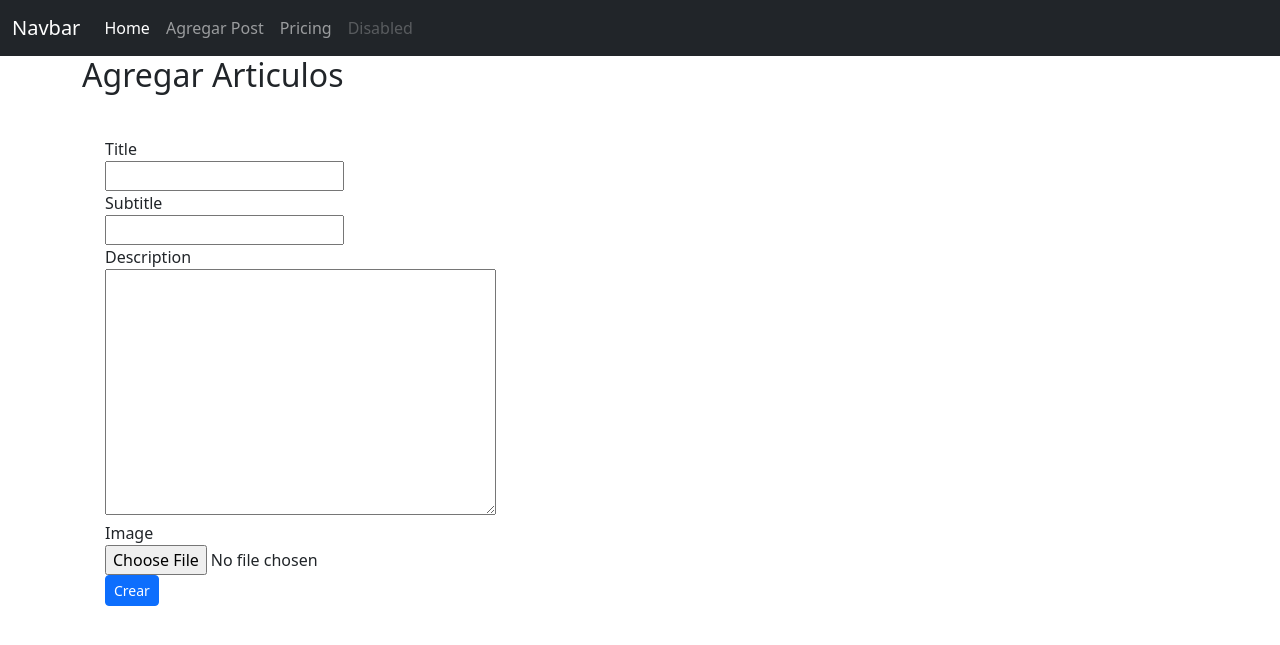
After one commit to orstk0815/Entrega_Final_Python, a Django app: page /form_post/ in a window 1280 px wide. The commit adds this page. Shown: the top 645 px of the page. Run offline with Django 4.2, Linux system fonts and the light colour scheme; some libraries are stand-ins or nearby versions.

Commit message:
Creacion formulario nuevos Posts

```diff
--- a/index.html
+++ /dev/null
@@ -1,2 +0,0 @@
-<div></div>
-<div class="container"></div>
--- /dev/null
+++ b/posts/forms.py
@@ -0,0 +1,8 @@
+from django.forms import ModelForm
+from django import forms
+from .models import Posts
+
+class PostForm (ModelForm):
+    class Meta:
+        model = Posts
+        fields = "__all__"
--- /dev/null
+++ b/posts/templates/form_post.html
@@ -0,0 +1,18 @@
+{% extends 'main.html' %} {% block content %}
+<div class="container">
+  <h2>Agregar Articulos</h2>
+</div>
+<form method="POST" enctype="multipart/form-data">
+  <div class="container">
+    <div class="row row-cols-auto">
+      <div class="col">
+        {% for field in form %} {{field.label}} <br />
+        {{field}} <br />
+        {% endfor %}
+        <button type="submit" class="btn btn-primary btn-sm">Crear</button>
+      </div>
+    </div>
+  </div>
+</form>
+
+{% endblock %}
--- a/posts/urls.py
+++ b/posts/urls.py
@@ -3,6 +3,7 @@ from . import views
 
 urlpatterns = [
     path('', views.home, name="home"),
-    path("post/<str:pk>", views.article, name="post"),
+    path("post/<str:pk>", views.post, name="post"),
+    path("form_post/", views.form, name="formPost"),
 
 ]
--- a/posts/views.py
+++ b/posts/views.py
@@ -1,5 +1,6 @@
 from django.shortcuts import render
 from .models import Posts
+from .forms import PostForm
 
 # Create your views here.
 
@@ -8,7 +9,12 @@ def home(request):
     context = {"posts":post}
     return render(request, "posts.html", context)
 
-def article (request, pk):
+def post (request, pk):
     post = Posts.objects.get(id=pk)
-    context = {"posts":post}
+    context = {"post":post}
     return render(request, "article.html", context)
+
+def form(request):
+    form = PostForm()
+    context = {"form":form}
+    return render(request,"form_post.html",context )
--- a/templates/navbar.html
+++ b/templates/navbar.html
@@ -15,10 +15,12 @@
     <div class="collapse navbar-collapse" id="navbarNav">
       <ul class="navbar-nav">
         <li class="nav-item">
-          <a class="nav-link active" aria-current="page" href="#">Home</a>
+          <a class="nav-link active" aria-current="page" href="{% url 'home' %}"
+            >Home</a
+          >
         </li>
         <li class="nav-item">
-          <a class="nav-link" href="#">Features</a>
+          <a class="nav-link" href="{% url 'formPost' %}">Agregar Post</a>
         </li>
         <li class="nav-item">
           <a class="nav-link" href="#">Pricing</a>
```
Also changed, not shown: posts/templates/article.html (+24 -0 lines), posts/templates/posts.html (+1 -6 lines).
